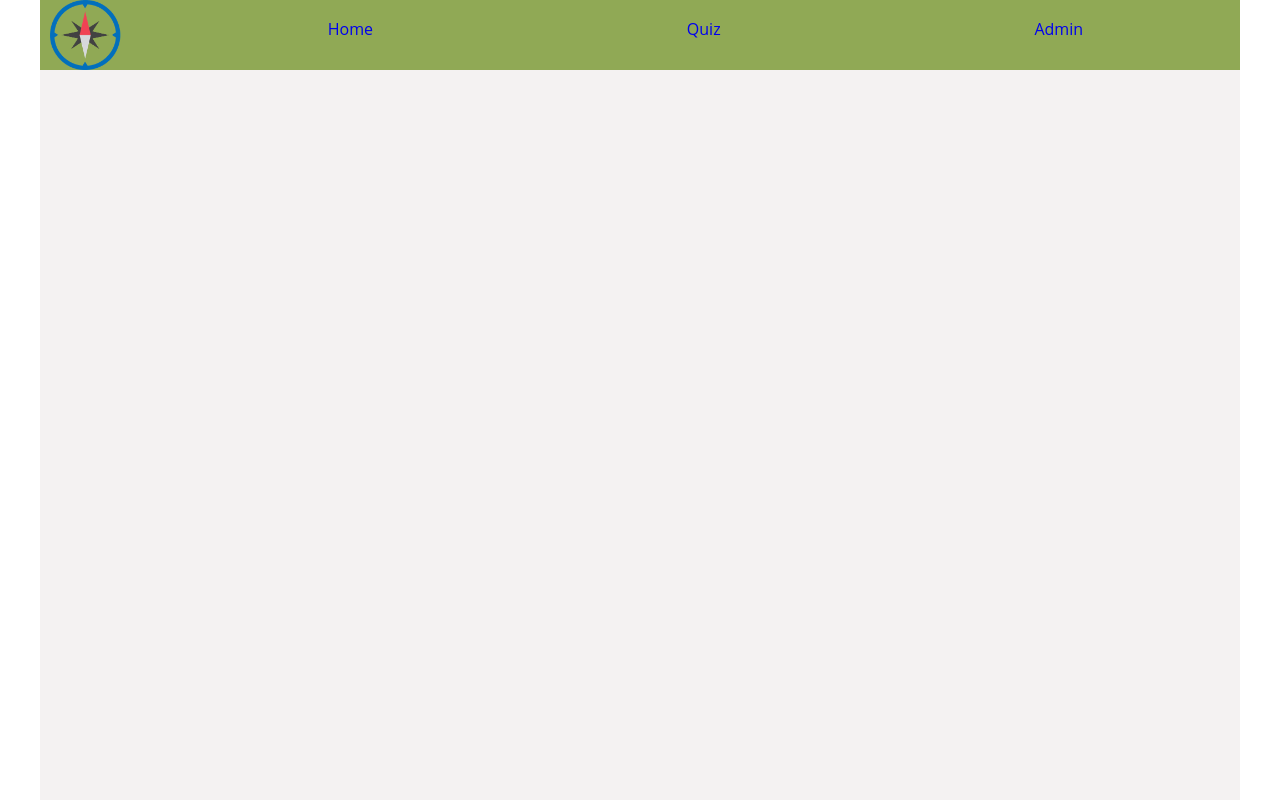
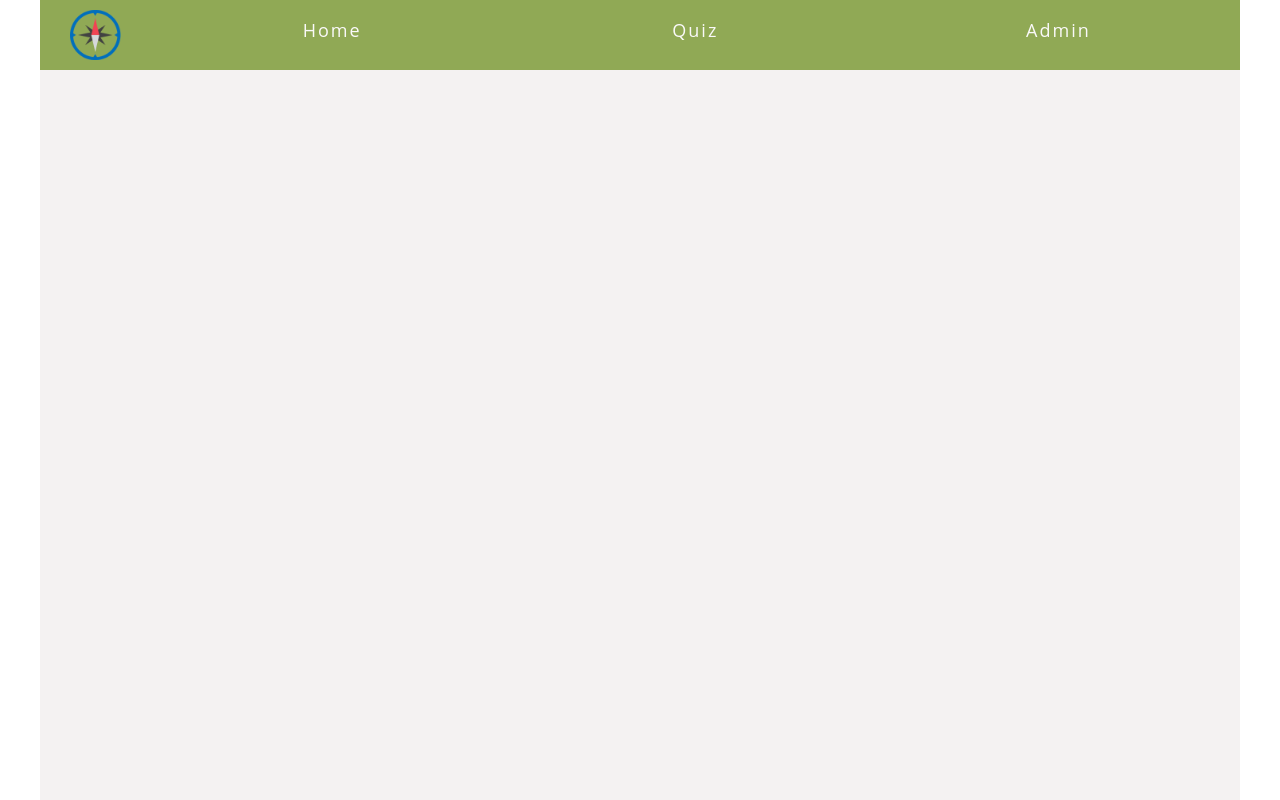
Before and after one commit to jamesjellow/journeymxn-frontend, a Next.js app: page / in a window 1280 px wide. Built offline with nearby package versions, Linux system fonts and the light colour scheme.

Commit message:
added styles to the nav__item

```diff
--- /dev/null
+++ b/styles/abstracts/_animations.scss
@@ -0,0 +1,3 @@
+@keyframes underlineLefttoRight {
+
+}
--- a/styles/components/_header.scss
+++ b/styles/components/_navigation.scss
@@ -1,8 +1,8 @@
 // This is styling code for the header of a page (navigation bar)
 
 .small-logo {
-    height: 7rem;
-    margin: 0 5rem 0 1rem;
+    height: 5rem;
+    margin: 0 3rem 0 3rem;
 }
 
 .nav-bar {
@@ -30,19 +30,46 @@
         text-decoration: none;
         cursor: pointer;
         height: 100%;
+        width: 35%;
 
         align-self: stretch;
 
         display: flex;
+        justify-content: center;
+        align-items: center;
 
         &:hover {
             background-color: rgba($color-primary-dark, .5);
+
+            & > a > span::before {
+                visibility: visible;
+                width: 100%;
+            }
         }
+
+        & > a > span::before {
+            content: "";
+            position: absolute;
+            width: 0;
+            height: 2px;
+            bottom: 0;
+            left: 0;
+            background-color: $color-grey-light-1;
+            visibility: hidden;
+            transition: all 0.3s ease-in-out;
+        }
+
+
     }
 
     &__link {
         align-self: center;
         margin-bottom: 1rem;
         text-decoration: none;
+        position: relative;
+        color: $color-grey-light-1;
+
+        font-size: 1.8rem;
+        letter-spacing: 2px;
     }
 }
--- /dev/null
+++ b/styles/layout/_header.scss
@@ -0,0 +1,6 @@
+.container {
+    min-height: 100vh;
+    margin: auto 4rem;
+
+    background-color: $color-grey-light-2;
+}
--- a/styles/main.scss
+++ b/styles/main.scss
@@ -1,9 +1,12 @@
+@import "abstracts/animations";
 @import "abstracts/functions";
 @import "abstracts/mixins";
 @import "abstracts/variables";
 
 @import "base/base";
 
-@import "components/header";
+@import "components/navigation";
+
+@import "layout/header";
 
 @import "pages/home";
```
Also changed, not shown: components/header.js (indentation only).
